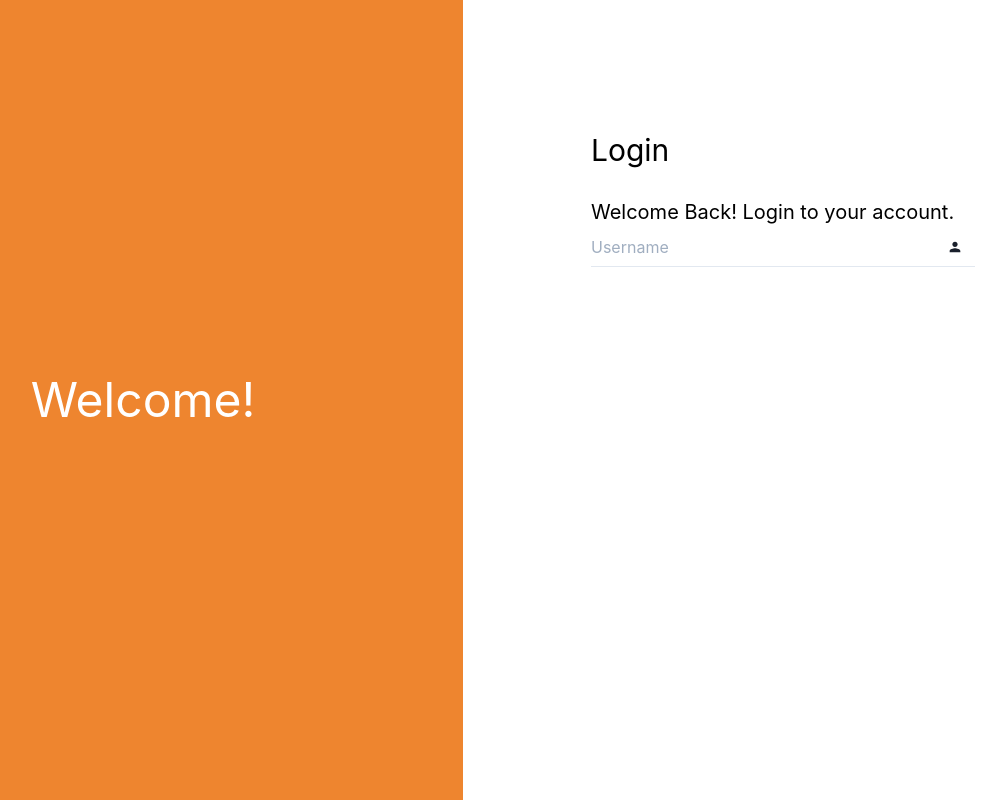
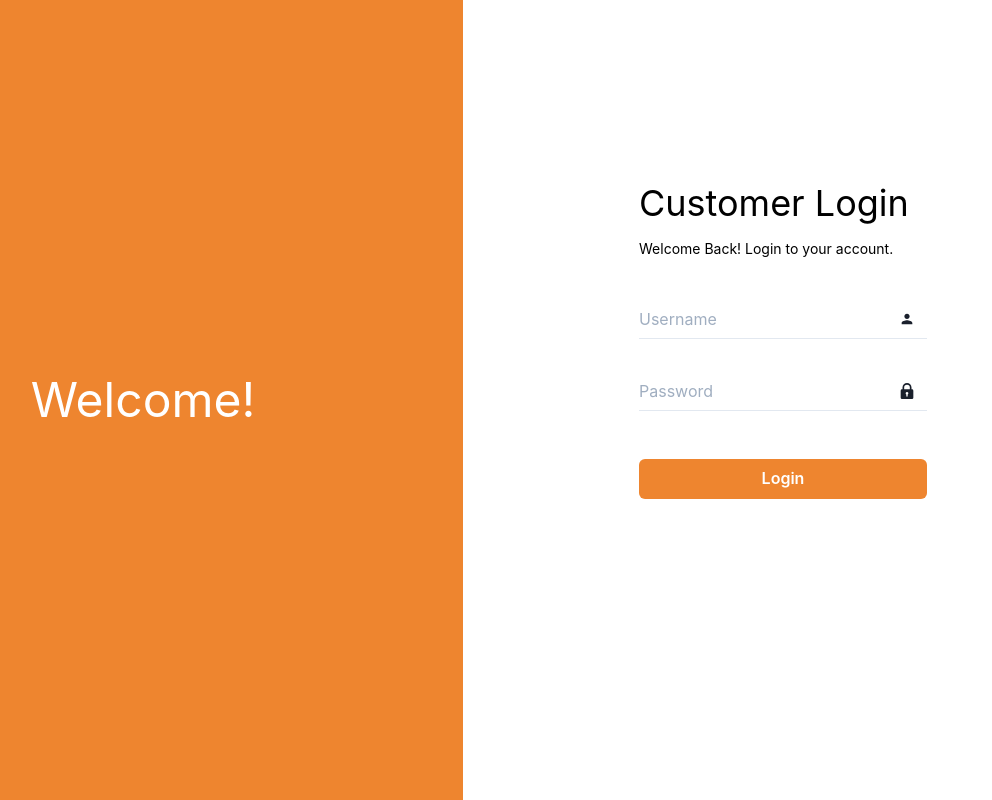
Before and after one commit to winnieli1129/cs348-project, a React (Create React App) app in the folder frontend/: page / in a window 1280 px wide. Shown: the whole page, without its empty margins (177-1169 px from the left). Built offline with nearby package versions, Linux system fonts and the light colour scheme.

Commit message:
Customer Login

```diff
--- a/frontend/package.json
+++ b/frontend/package.json
@@ -3,6 +3,7 @@
   "version": "0.1.0",
   "private": true,
   "dependencies": {
+    "@chakra-ui/icons": "^1.1.7",
     "@chakra-ui/react": "^1.8.6",
     "@emotion/react": "^11.8.1",
     "@emotion/styled": "^11.8.1",
--- a/frontend/src/pages/Login.tsx
+++ b/frontend/src/pages/Login.tsx
@@ -1,5 +1,7 @@
 import * as React from "react"
 import { MdPerson } from "react-icons/md";
+import { LockIcon } from '@chakra-ui/icons';
+
 import {
    Flex,
    Text,
@@ -7,9 +9,11 @@ import {
    InputGroup,
    InputLeftElement,
    InputRightElement,
-   Icon
+   Icon,
+   Button
 
   } from "@chakra-ui/react"
+
 
 const Login = () => (
     <Flex w="100%" h="100%">
@@ -17,26 +21,34 @@ const Login = () => (
             <Text fontSize='5xl' color='white'>
                 Welcome!
             </Text>
-
         </Flex>
-        <Flex w="50%" direction="column" p={32}>
-            <Flex mb="6">
-                <Text fontSize='3xl' color='black'>
-                    Login
+        <Flex w="50%" direction="column" p={44}>
+            <Flex mb="2">
+                <Text fontSize='4xl' color='black'>
+                    Customer Login
                 </Text>
             </Flex>
-            <Flex>
-                <Text fontSize='xl' color='black'>
+            <Flex mb="10">
+                <Text fontSize='sm' color='black'>
                     Welcome Back! Login to your account.
                 </Text>
             </Flex>
-            <Flex>
-                {/* <Input variant='flushed' placeholder='Username' /> */}
+            <Flex mb="8">
                 <InputGroup>
-
                     <Input variant='flushed' placeholder='Username' />
                         <InputRightElement children={<Icon as={MdPerson} />} />
-                    </InputGroup>
+                </InputGroup>
+            </Flex>
+            <Flex mb="12">
+                <InputGroup>
+                    <Input variant='flushed' placeholder='Password' />
+                        <InputRightElement children={<LockIcon/>} />
+                </InputGroup>
+            </Flex>
+            <Flex>
+                <Button bg='#EE852F' size='md' color='white' width='100%'>
+                    Login
+                </Button>
             </Flex>
         </Flex>
 
```
Also changed, not shown: 2 other files (tests, documents, lock files or other folders).
